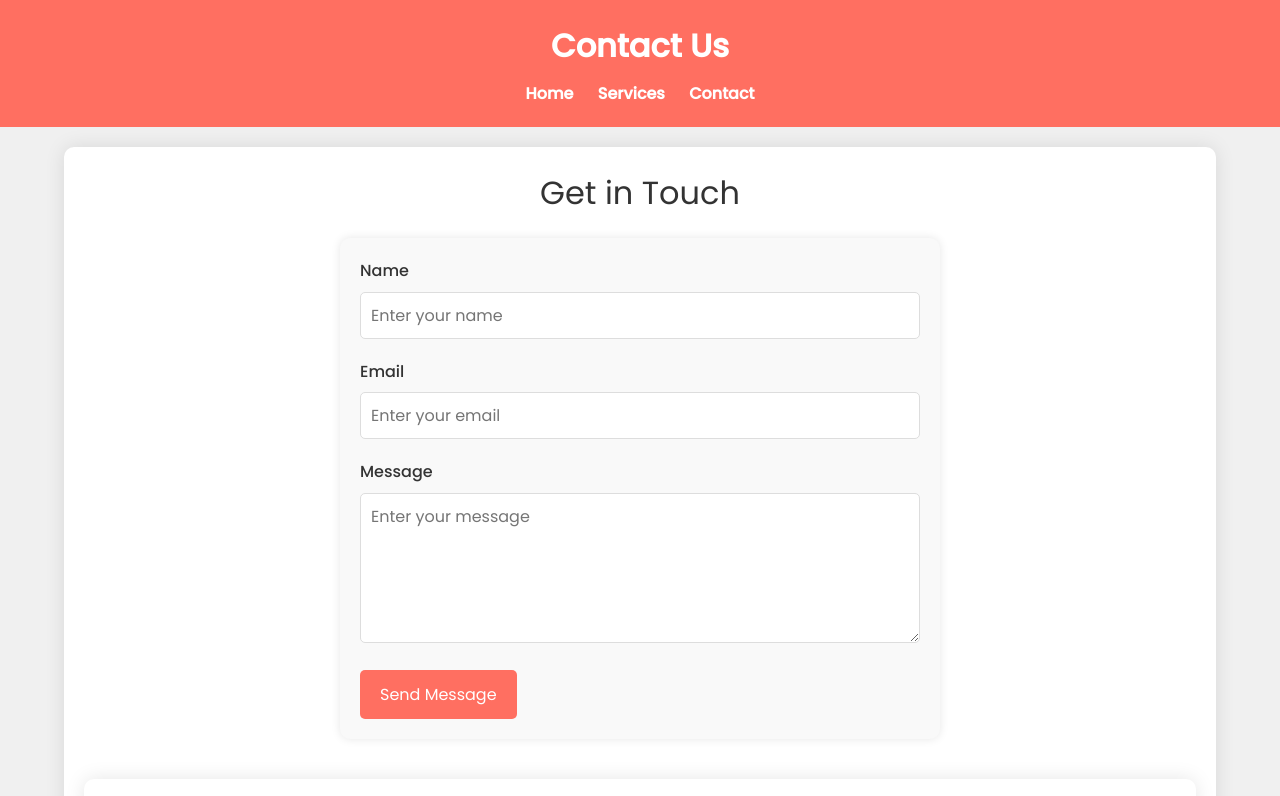
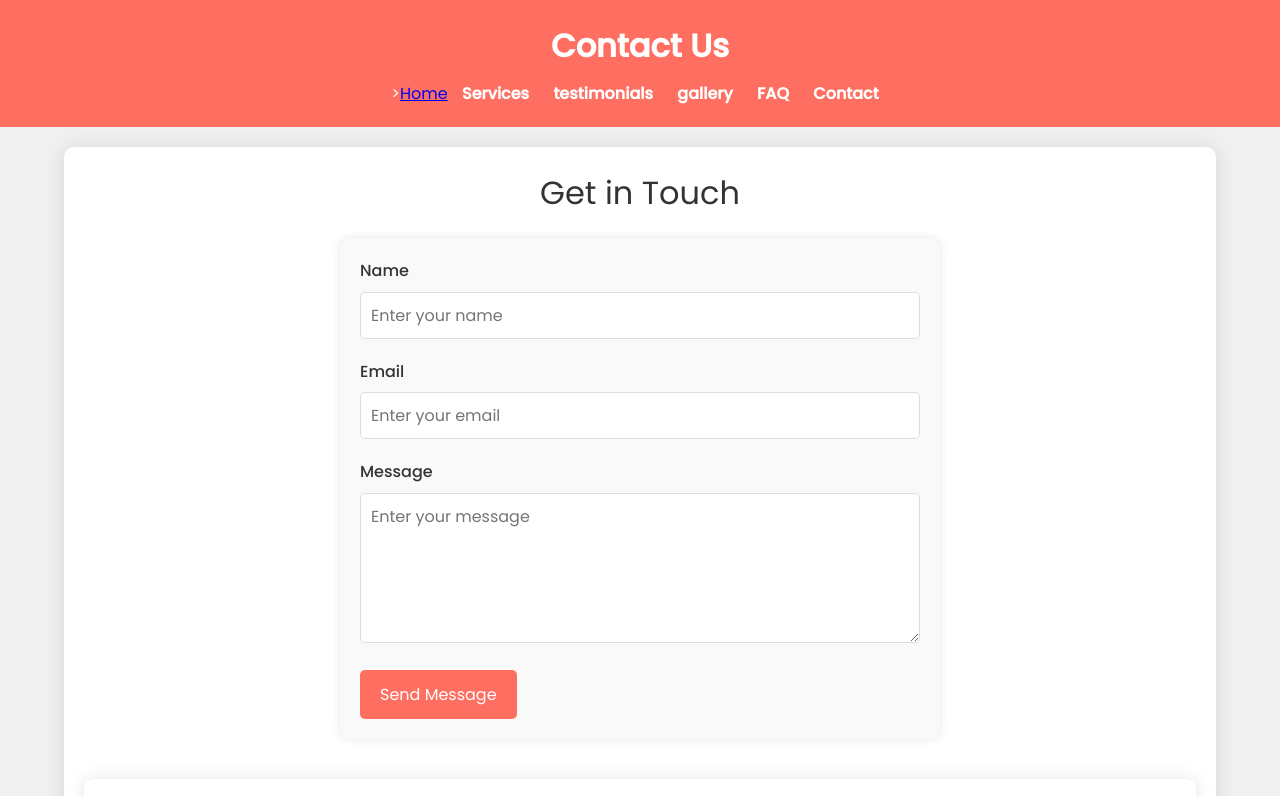
Before and after one commit to sayaksatpathi/W_P, a plain HTML site: page contact.html in a window 1280 px wide. Shown: the top 796 px of the page. Drawn offline with Linux system fonts and the light colour scheme.

Commit message:
Update contact.html

```diff
--- a/contact.html
+++ b/contact.html
@@ -209,9 +209,13 @@
             <h1>Contact Us</h1>
             <nav>
                 <ul>
-                    <li><a href="index.html">Home</a></li>
+                    ><a href="index.html">Home</a></li>
                     <li><a href="services.html">Services</a></li>
+                    <li><a href="testimonials.html">testimonials</a></li>
+                    <li><a href="gallery.html">gallery</a></li>
+                    <li><a href="faq.html">FAQ</a></li>
                     <li><a href="contact.html">Contact</a></li>
+
                 </ul>
             </nav>
         </div>
```
